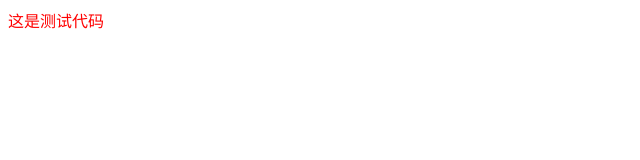
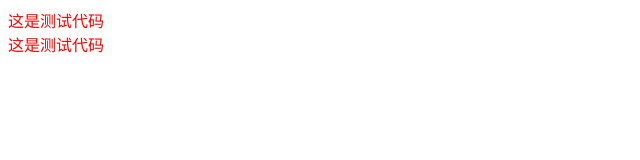
Before and after one commit to 2091124175/test-demo, a plain HTML site: page index.html in a window 1280 px wide. Shown: the whole page, without its empty margins (0-640 px from the left). Drawn offline with Linux system fonts and the light colour scheme.

Commit message:
测试改动

```diff
--- a/index.html
+++ b/index.html
@@ -9,5 +9,6 @@
 </head>
 <body>
     <div class="box">这是测试代码</div>
+    <div class="box">这是测试代码</div>
 </body>
 </html>
```
